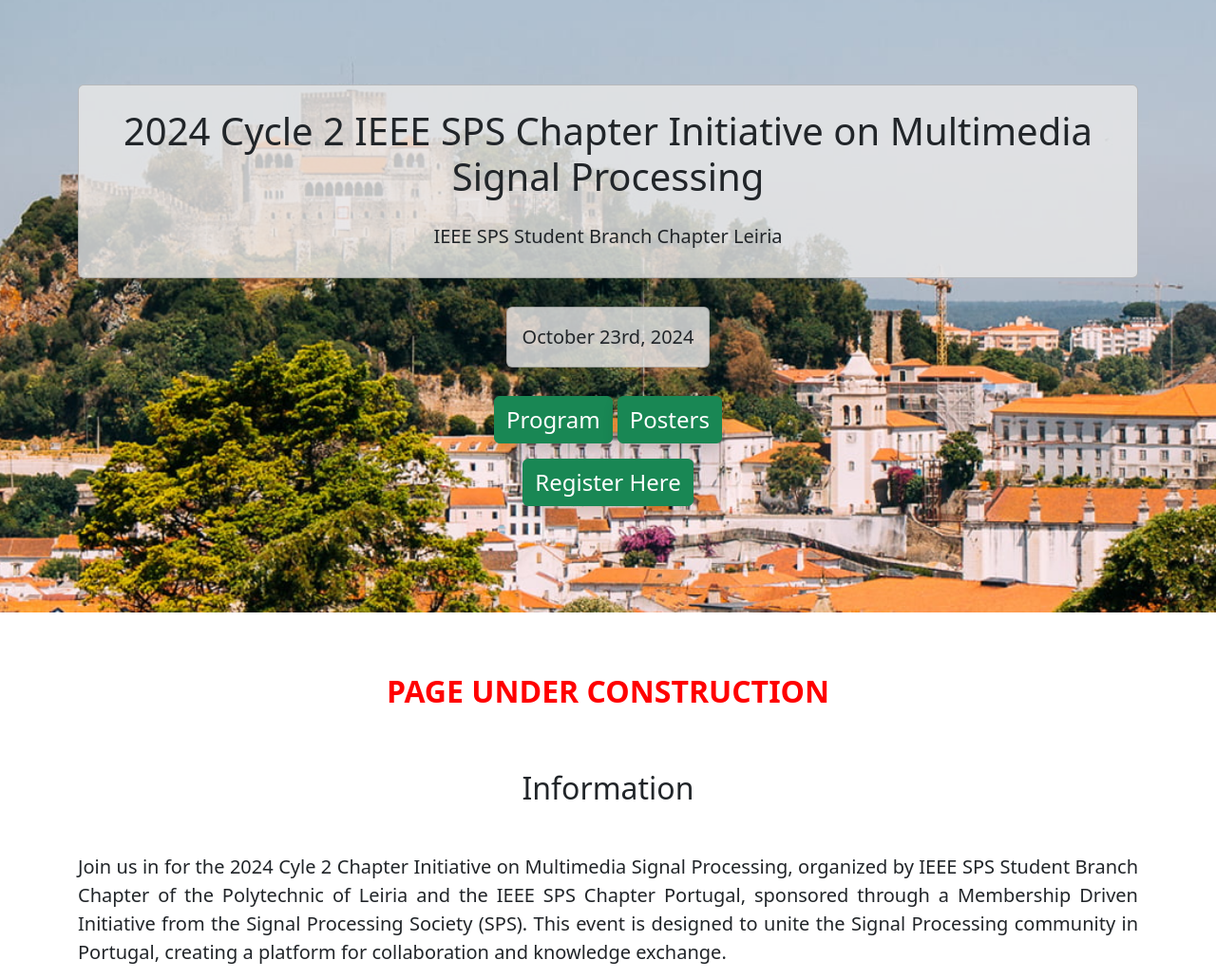
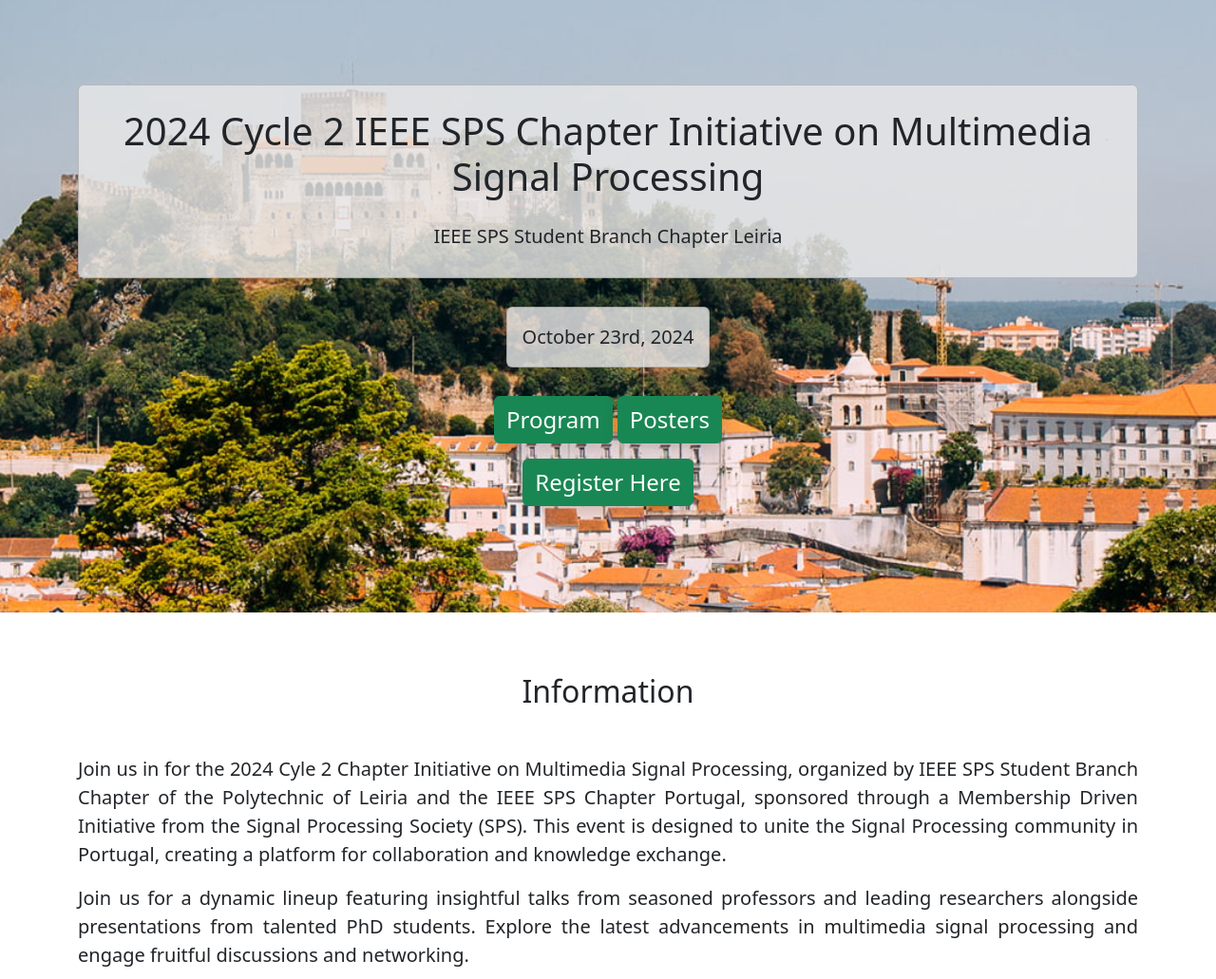
Before and after one commit to sps-sbc-ipleiria/2024_mmsp_leiria, a plain HTML site: page index.html in a window 1280 px wide. Shown: the part 63-1094 px from the top of the page at 95% size. Drawn offline with nearby package versions, Linux system fonts and the light colour scheme.

Commit message:
page under construction removed

```diff
--- a/index.html
+++ b/index.html
@@ -96,11 +96,11 @@
             </div>
     </section>
     <!-- Page Under Construction -->
-    <section class="section-color" style="margin-top: 5%;" id="information">
+    <!-- <section class="section-color" style="margin-top: 5%;" id="information">
         <div class="container">
             <p class="titulo h2 text-center mb-5" id="information" style="color: red;"><strong>PAGE UNDER CONSTRUCTION</strong></p>
         </div>
-    </section>
+    </section> -->
 
 
     <!-- Information -->
```
